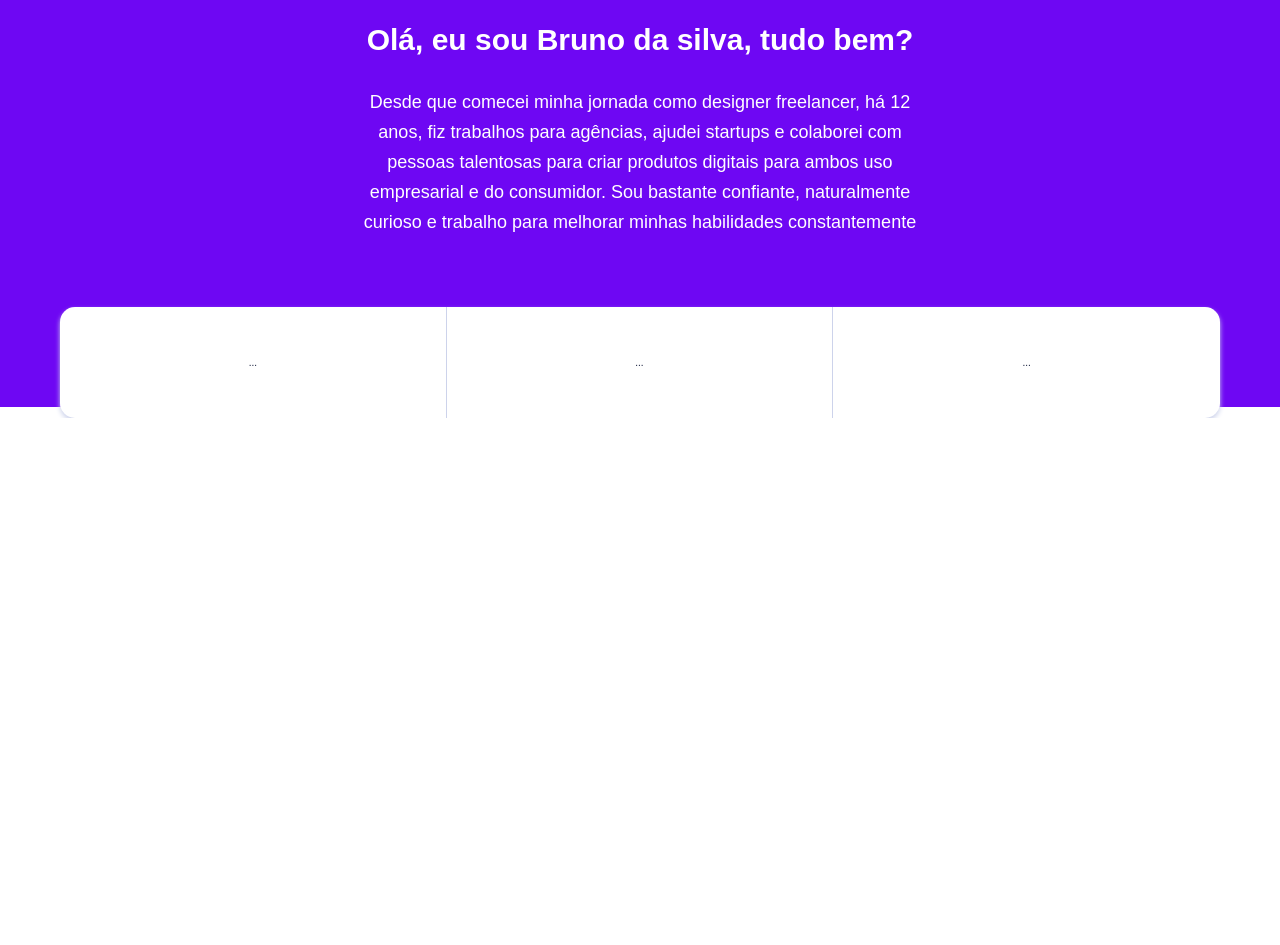
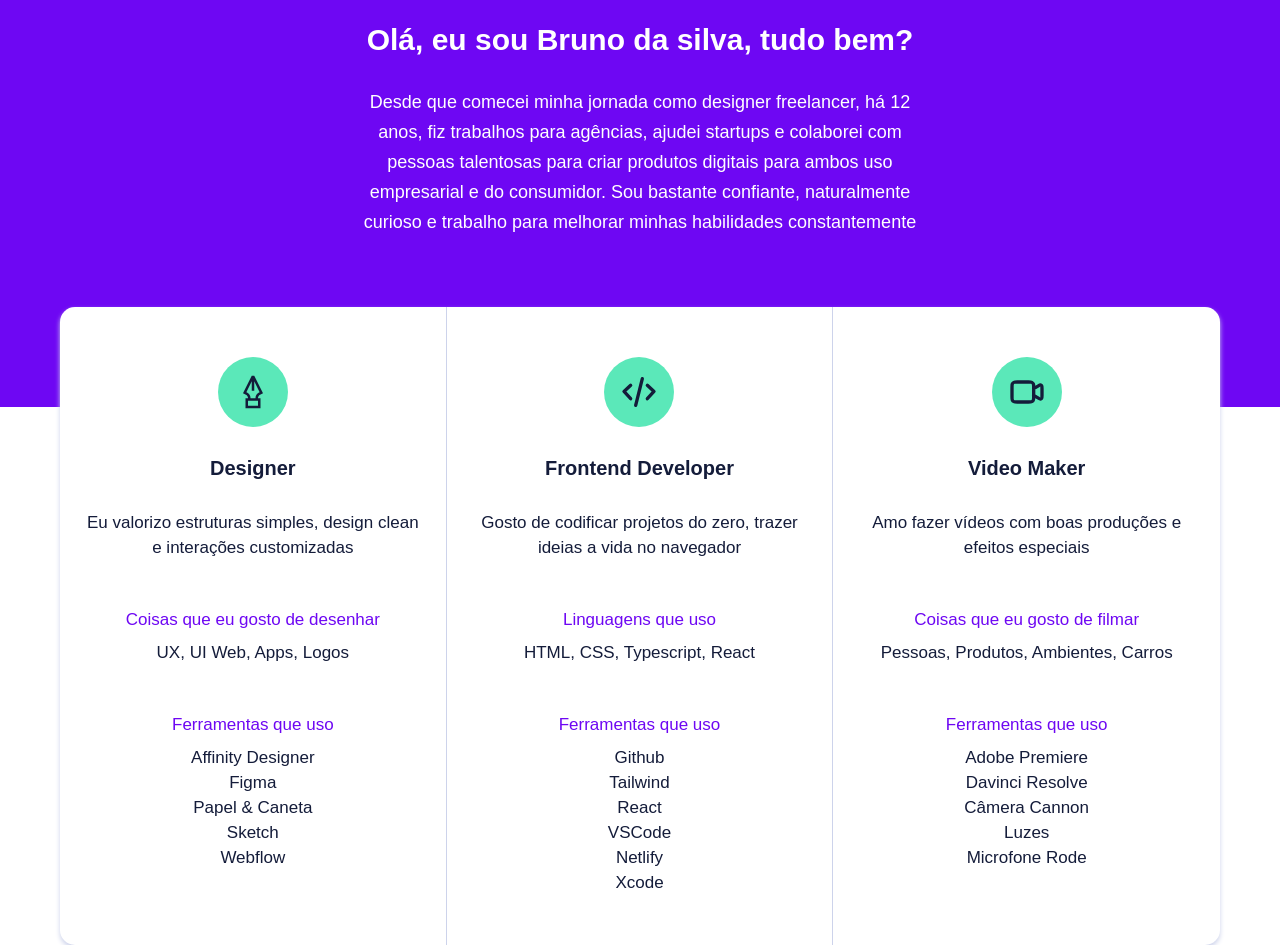
Before and after one commit to EriveltonArruda/B7Web-ProjetoPortifolio, a plain HTML site: page index.html in a window 1280 px wide. Shown: the part 864-1809 px from the top of the page. Before the commit the page ends 1282 px from the top, so only its background shows below. Drawn offline with Linux system fonts and the light colour scheme.

Commit message:
Criando Skills 2

```diff
--- a/assets/css/skills.css
+++ b/assets/css/skills.css
@@ -40,3 +40,44 @@
     border-right: 1px solid var(--primary-light);
   }
 }
+
+/* SKILL ITEM */
+.skill-icon {
+  width: 7rem;
+  height: 7rem;
+  display: flex;
+  justify-content: center;
+  align-items: center;
+  border-radius: 50%;
+  background-color: var(--secondary);
+  color: var(--secondary-foreground);
+  margin: auto;
+}
+
+.skill-icon img {
+  width: 4rem;
+  height: 4rem;
+}
+
+.skill-title {
+  font-weight: bold;
+  font-size: 2rem;
+  margin: 3rem 0;
+}
+
+.skill-desc {
+  font-size: 1.7rem;
+  line-height: 2.5rem;
+}
+
+.skill-sub {
+  font-size: 1.7rem;
+  margin-top: 5rem;
+  margin-bottom: 1rem;
+  color: var(--foreground);
+}
+
+.skill-txt {
+  font-size: 1.7rem;
+  line-height: 2.5rem;
+}
--- a/index.html
+++ b/index.html
@@ -14,6 +14,7 @@
       href="./assets/images/logo.png"
     />
     <title>Portfólio-Pessoal</title>
+    <!-- Esse projeto foi feito em Mobile First -->
   </head>
   <body>
     <header class="container">
@@ -56,15 +57,72 @@
         </div>
       </div>
     </section>
-
     <section class="skills">
       <!-- Área para dar o efeito do card -->
       <div class="skills-overlay"></div>
         <div class="container">
           <div class="grid">
-            <div class="skill">...</div>
-            <div class="skill">...</div>
-            <div class="skill">...</div>
+            <div class="skill">
+              <div class="skill-icon">
+                <img src="assets/images/design.svg" alt="" />
+              </div>
+                <p class="skill-title">Designer</p>
+                <p class="skill-desc">Eu valorizo estruturas simples, design clean e interações customizadas</p>
+                <p class="skill-sub">Coisas que eu gosto de desenhar</p>
+                <p class="skill-txt">UX, UI Web, Apps, Logos</p>
+                <p class="skill-sub">Ferramentas que uso</p>
+                <div class="skill-txt">
+                  <ul>
+                    <li>Affinity Designer</li>
+                    <li>Figma</li>
+                    <li>Papel & Caneta</li>
+                    <li>Sketch</li>
+                    <li>Webflow</li>
+                  </ul>
+                </div>
+
+            </div>
+            <div class="skill">
+              <div class="skill-icon">
+                <img src="assets/images/code.svg" alt="" />
+              </div>
+                <p class="skill-title">Frontend Developer</p>
+                <p class="skill-desc">Gosto de codificar projetos do zero, trazer ideias a vida no navegador</p>
+                <p class="skill-sub">Linguagens que uso</p>
+                <p class="skill-txt">HTML, CSS, Typescript, React</p>
+                <p class="skill-sub">Ferramentas que uso</p>
+                <div class="skill-txt">
+                  <ul>
+                    <li>Github</li>
+                    <li>Tailwind</li>
+                    <li>React</li>
+                    <li>VSCode</li>
+                    <li>Netlify</li>
+                    <li>Xcode</li>
+                  </ul>
+                </div>
+
+            </div>
+            <div class="skill">
+              <div class="skill-icon">
+                <img src="assets/images/video.svg" alt="" />
+              </div>
+                <p class="skill-title">Video Maker</p>
+                <p class="skill-desc">Amo fazer vídeos com boas produções e efeitos especiais</p>
+                <p class="skill-sub">Coisas que eu gosto de filmar</p>
+                <p class="skill-txt">Pessoas, Produtos, Ambientes, Carros</p>
+                <p class="skill-sub">Ferramentas que uso</p>
+                <div class="skill-txt">
+                  <ul>
+                    <li>Adobe Premiere</li>
+                    <li>Davinci Resolve</li>
+                    <li>Câmera Cannon</li>
+                    <li>Luzes</li>
+                    <li>Microfone Rode</li>
+                  </ul>
+                </div>
+
+            </div>
           </div>
         </div>
     </section>
```
